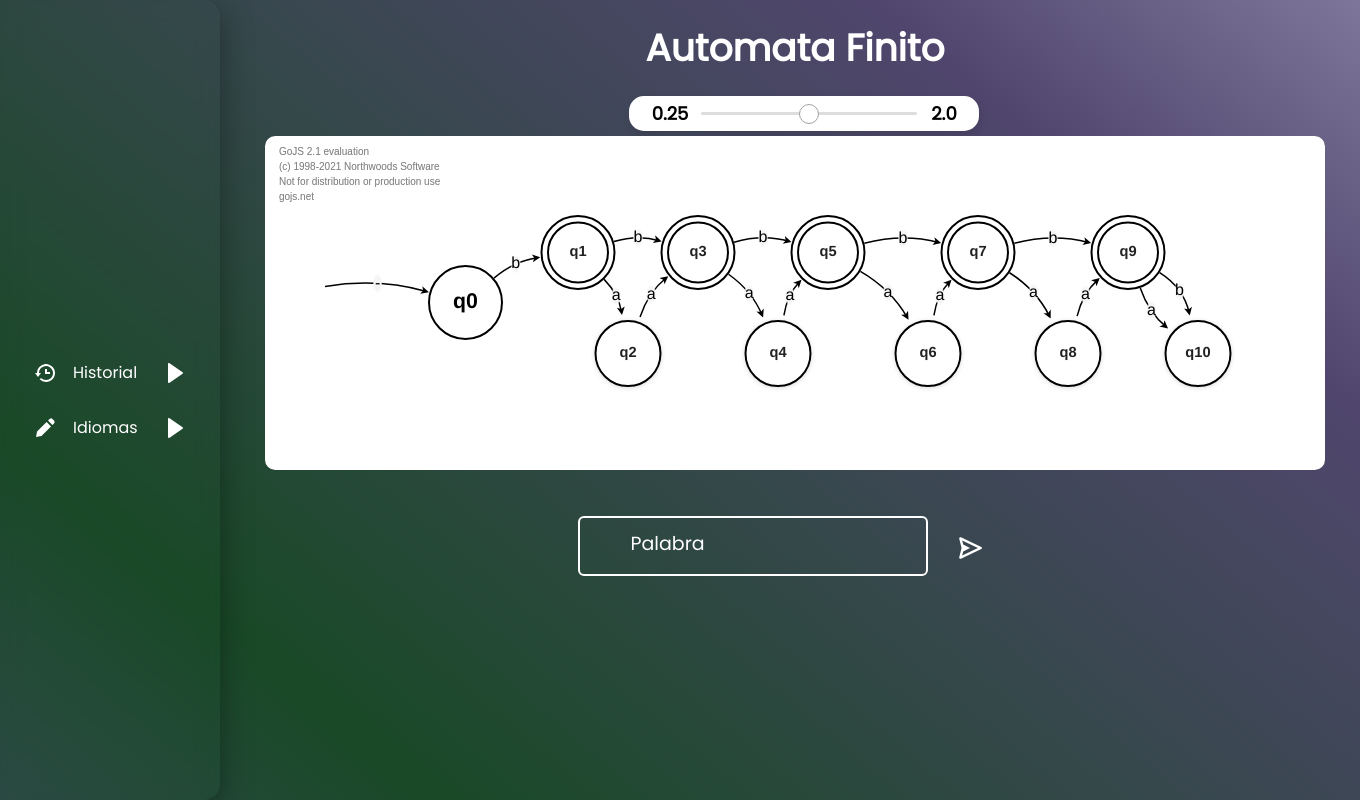
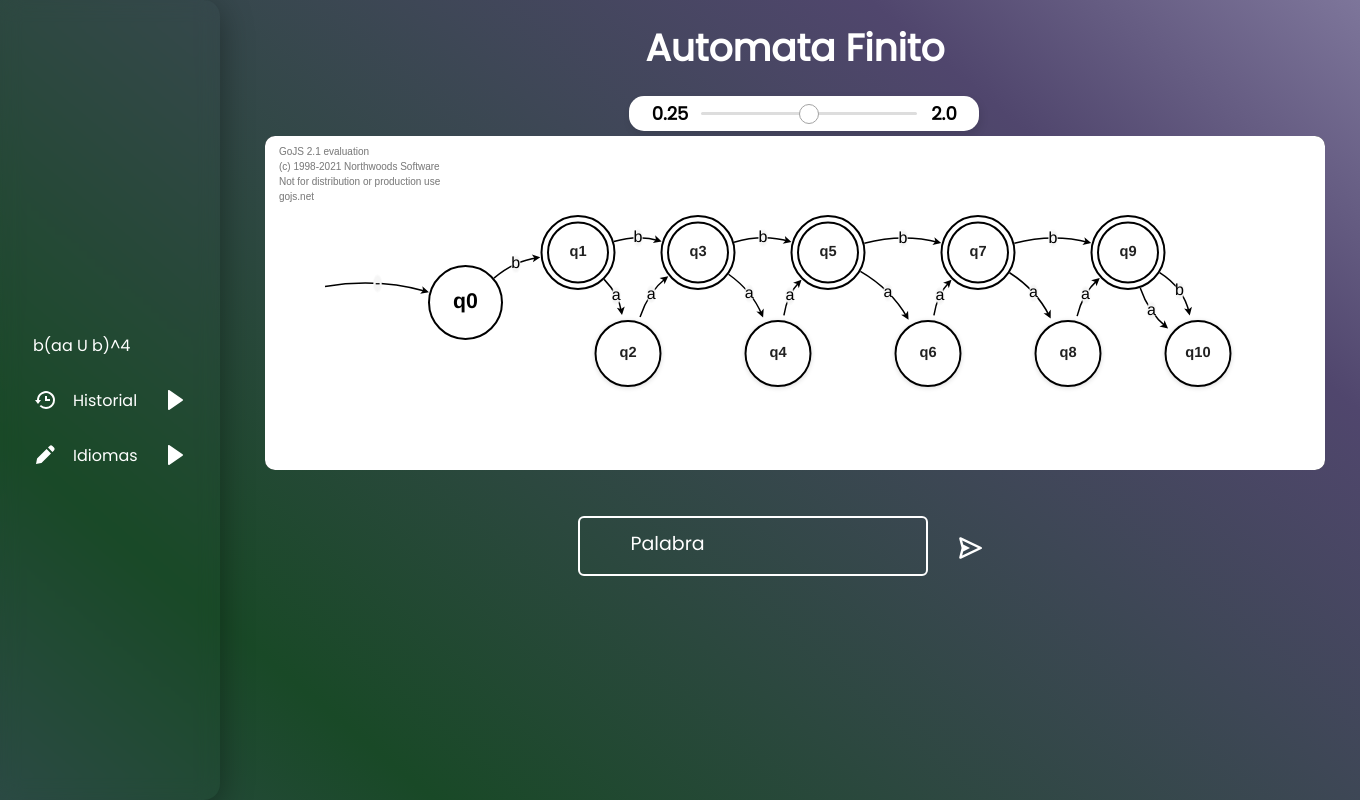
Before and after one commit to andreUmag/Automata_v2, a Flask app: page / in a window 1360 px wide. Run offline with Flask 3, Linux system fonts and the light colour scheme.

Commit message:
Ajuste de expresion regular

```diff
--- a/app/static/scripts/acrtions.js
+++ b/app/static/scripts/acrtions.js
@@ -69,7 +69,7 @@ document.addEventListener("DOMContentLoaded", function () {
       inputField.value = "";
     } else {
       alert("La palabra solo debe contener las letras 'a' y 'b'.");
-      speak("Cadena escrita incorrectamente, la palabra solo debe contener las letras 'a' y 'b'.")
+      speak("la Cadena esta escrita incorrectamente, la palabra solo debe contener las letras 'a' y 'be'.")
     }
   });
 });
--- a/app/templates/index.html
+++ b/app/templates/index.html
@@ -29,6 +29,18 @@
     <div class="container">
       <nav class="nav">
         <ul class="list">
+
+          <li class="list_item ">
+            <div class="list_button ">
+              <p
+                href="#"
+                class="nav_link"
+                style="color: white"
+                >b(aa U b)^4</p
+              >
+            </div>
+          </li>
+
           <li class="list_item list_item--click">
             <div class="list_button list_button--click">
               <img
```
